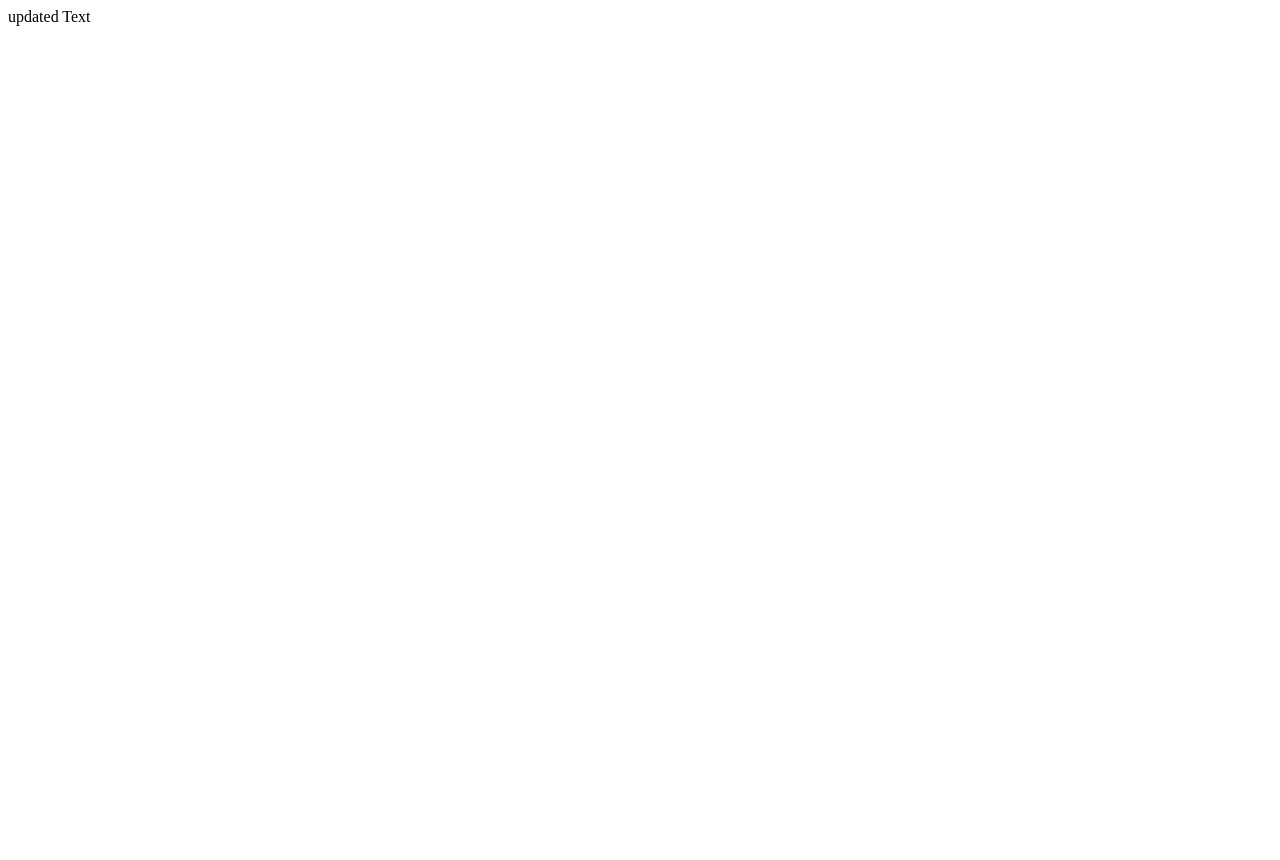
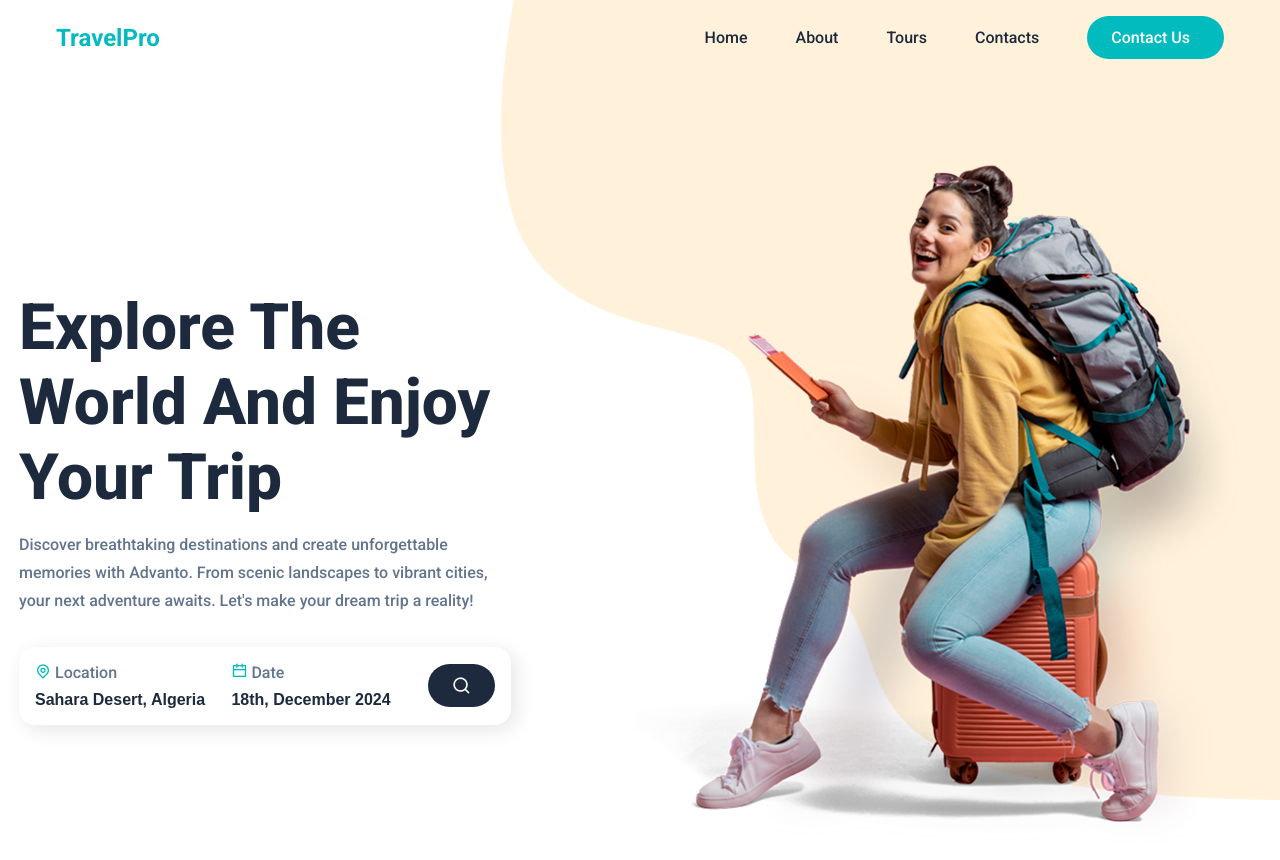
Before and after one commit to Jaybie1909/git-and-github-tutorial, a plain HTML site: page index.html in a window 1280 px wide. Before the commit the page ends 800 px from the top, so only its background shows below. Drawn offline with nearby package versions, Linux system fonts and the light colour scheme.

Commit message:
Add files via upload

```diff
--- a/index.html
+++ b/index.html
@@ -1,11 +1,116 @@
 <!DOCTYPE html>
 <html lang="en">
-<head>
-    <meta charset="UTF-8">
-    <meta name="viewport" content="width=device-width, initial-scale=1.0">
-    <title>Document</title>
-</head>
-<body>
-    updated Text
-</body>
+  <head>
+    <meta charset="UTF-8" />
+    <meta name="viewport" content="width=device-width, initial-scale=1.0" />
+    <link rel="stylesheet" href="style.css" />
+    <link
+      rel="stylesheet"
+      href="https://cdn.jsdelivr.net/npm/remixicon@2.5.0/fonts/remixicon.css"
+    />
+    <link rel="stylesheet" href="https://unpkg.com/aos@next/dist/aos.css" />
+    <title>travel Website - procoder09</title>
+  </head>
+  <body>
+    <nav>
+      <div class="nav__header">
+        <div class="nav__logo">
+          <a href="#">
+            <h1 data-aos="zoom-in" data-aos-duration="1500">TravelPro</h1>
+          </a>
+        </div>
+        <div class="nav__menu__btn" id="menu-btn">
+          <i class="ri-menu-3-line"></i>
+        </div>
+      </div>
+      <ul class="nav__links" id="nav-links">
+        <li data-aos="fade-up" data-aos-duration="1500" data-aos-delay="100">
+          <a href="#">Home</a>
+        </li>
+        <li data-aos="fade-up" data-aos-duration="1500" data-aos-delay="200">
+          <a href="#">About</a>
+        </li>
+        <li data-aos="fade-up" data-aos-duration="1500" data-aos-delay="300">
+          <a href="#">Tours</a>
+        </li>
+        <li data-aos="fade-up" data-aos-duration="1500" data-aos-delay="400">
+          <a href="#">Contacts</a>
+        </li>
+        <li data-aos="fade-left" data-aos-duration="1500" data-aos-delay="500">
+          <button class="btn">
+            Contact Us
+            <span><i class="ri-arrow-right-long-line"></i></span>
+          </button>
+        </li>
+      </ul>
+    </nav>
+
+    <header class="section__container header__container" id="home">
+      <div class="decore"><img src="Decore.png" alt="" /></div>
+      <div
+        class="header__image"
+        data-aos="zoom-in-left"
+        data-aos-duration="2500"
+      >
+        <img src="Traveller 1 (1).png" alt="header" />
+      </div>
+      <div class="header__content">
+        <h1 data-aos="fade-right" data-aos-duration="1500" data-aos-delay="700">
+          Explore The World And Enjoy Your Trip
+        </h1>
+        <p
+          class="section__description"
+          data-aos="flip-up"
+          data-aos-duration="1500"
+          data-aos-delay="900"
+        >
+          Discover breathtaking destinations and create unforgettable memories
+          with Advanto. From scenic landscapes to vibrant cities, your next
+          adventure awaits. Let's make your dream trip a reality!
+        </p>
+        <form
+          action="/"
+          data-aos="fade-up"
+          data-aos-duration="1500"
+          data-aos-delay="1100"
+        >
+          <div class="input__group">
+            <label for="location">
+              <span><i class="ri-map-pin-line"></i></span> Location
+            </label>
+            <input
+              type="text"
+              name="location"
+              placeholder="Sahara Desert, Algeria"
+            />
+          </div>
+          <div class="input__group">
+            <label for="date">
+              <span><i class="ri-calendar-line"></i></span> Date
+            </label>
+            <input
+              type="text"
+              name="location"
+              placeholder="18th, December 2024"
+            />
+          </div>
+          <button class="btn">
+            <i class="ri-search-line"></i>
+          </button>
+        </form>
+      </div>
+    </header>
+    <script src="https://unpkg.com/aos@next/dist/aos.js"></script>
+    <script>
+      AOS.init({ offset: 0 });
+    </script>
+    <script>
+      const menuBtn = document.getElementById("menu-btn");
+      const navLinks = document.getElementById("nav-links");
+
+      menuBtn.addEventListener("click", () => {
+        navLinks.classList.toggle("open");
+      });
+    </script>
+  </body>
 </html>
--- a/style.css
+++ b/style.css
@@ -0,0 +1,332 @@
+@import url("https://fonts.googleapis.com/css2?family=Dancing+Script:wght@400..700&family=Roboto:ital,wght@0,100..900;1,100..900&display=swap");
+
+:root {
+  --primary-color: #01bbbf;
+  --text-dark: #1d293d;
+  --text-light: #62748e;
+  --extra-light: #fafafa;
+  --white: #ffffff;
+  --max-width: 1200px;
+  --header-font: "Dancing Script", serif;
+}
+
+* {
+  padding: 0;
+  margin: 0;
+  box-sizing: border-box;
+}
+
+.section__container {
+  overflow: auto;
+  height: 90vh;
+  margin: auto;
+}
+
+.section__description {
+  font-size: 1rem;
+  font-weight: 500;
+  color: var(--text-light);
+  line-height: 1.75rem;
+  text-align: center;
+}
+
+.btn {
+  padding: 0.75rem 1.5rem;
+  outline: none;
+  border: none;
+  display: flex;
+  align-items: center;
+  gap: 10px;
+  font-size: 1rem;
+  font-family: "Roboto", serif;
+  color: var(--white);
+  background-color: var(--primary-color);
+  border-radius: 5rem;
+  transition: 0.3s;
+  cursor: pointer;
+}
+
+.btn:hover {
+  box-shadow: 0px 5px 20px rgba(0, 0, 0, 0.15);
+}
+
+img {
+  display: flex;
+  width: 100%;
+}
+
+a {
+  text-decoration: none;
+  transition: 0.3s;
+}
+
+ul {
+  list-style: none;
+}
+
+body {
+  font-family: "Roboto", serif;
+  height: 100vh;
+  width: 100%;
+  overflow: hidden;
+}
+
+nav {
+  position: fixed;
+  isolation: isolate;
+  width: 100%;
+  z-index: 9;
+}
+
+.nav__header {
+  padding: 1rem;
+  width: 100%;
+  display: flex;
+  align-items: center;
+  justify-content: space-between;
+  background-color: var(--extra-light);
+}
+
+.nav__logo a {
+  color: #01bbbf;
+}
+
+.nav__menu__btn {
+  font-size: 1.5rem;
+  color: var(--text-dark);
+  cursor: pointer;
+}
+
+.nav__links {
+  position: absolute;
+  bottom: 0;
+  left: 0;
+  width: 100%;
+  display: flex;
+  align-items: center;
+  justify-content: center;
+  flex-direction: column;
+  gap: 2rem;
+  padding: 2rem;
+  background-color: var(--extra-light);
+  transition: transform 0.5s;
+  z-index: -1;
+}
+
+.nav__links.open {
+  transform: translateY(100%);
+}
+
+.nav__links a {
+  font-weight: 500;
+  color: var(--text-dark);
+  white-space: nowrap;
+}
+
+.nav__links a:hover {
+  color: var(--primary-color);
+}
+
+.nav__links .btn {
+  font-weight: 500;
+  color: var(--text-dark);
+  background-color: var(--extra-light);
+}
+
+.header__container {
+  width: 100%;
+  padding-top: 4rem;
+  height: 100vh;
+  display: flex;
+  flex-direction: column;
+}
+
+.header__container .decore {
+  position: absolute;
+  top: 0;
+  width: 100%;
+  height: 100%;
+  z-index: -1;
+}
+
+.decore img {
+  position: absolute;
+  top: 0;
+  right: 0;
+  width: auto;
+  height: 100%;
+  object-fit: cover;
+  object-position: center;
+}
+
+.header__image img {
+  padding: 0 20px;
+  width: 100%;
+  max-width: 800px;
+  margin-inline: auto;
+}
+
+.header__content {
+  display: flex;
+  flex-direction: column;
+  align-items: center;
+  justify-content: center;
+  width: 100%;
+  padding: 0 10px;
+}
+
+.header__content h1 {
+  margin-bottom: 1rem;
+  font-size: 4rem;
+  font-weight: 800;
+  color: var(--text-dark);
+  text-align: center;
+}
+
+.header__content form {
+  margin-top: 2rem;
+  padding: 1rem;
+  display: flex;
+  align-items: center;
+  justify-content: space-between;
+  gap: 2rem 1rem;
+  flex-direction: column;
+  flex-wrap: wrap;
+  border-radius: 1rem;
+  box-shadow: 5px 5px 20px rgba(0, 0, 0, 0.1);
+}
+
+.header__content .input__group {
+  flex: 1;
+  display: grid;
+  gap: 0.5rem;
+}
+
+.header__content label {
+  display: flex;
+  align-items: center;
+  gap: 0.25rem;
+  font-weight: 500;
+  color: var(--text-light);
+}
+
+.header__content label span {
+  color: var(--primary-color);
+}
+
+.header__content input {
+  width: 100%;
+  outline: 0;
+  border: 0;
+  font-size: 1rem;
+  font-weight: 600;
+  color: var(--text-dark);
+}
+
+.header__content input::placeholder {
+  color: var(--text-dark);
+}
+
+.header__content .btn {
+  font-size: 1.2rem;
+  background-color: var(--text-dark);
+}
+
+.header__content .btn:hover {
+  background-color: var(--primary-color);
+}
+
+@media (width > 540px) {
+  .header__content form {
+    flex-direction: row;
+  }
+}
+
+@media (width>768px) {
+  .header__container {
+    padding-top: 4rem;
+  }
+  .header__image img {
+    width: 500px;
+  }
+}
+
+@media (width > 884px) {
+  .header__image img {
+    width: 100%;
+    max-width: 800px;
+    margin-inline: auto;
+  }
+
+  .section__container {
+    overflow: hidden;
+  }
+  nav {
+    position: static;
+    padding: 1rem;
+    max-width: var(--max-width);
+    margin-inline: auto;
+    display: flex;
+    align-items: center;
+    justify-content: space-between;
+    gap: 1rem;
+  }
+
+  .nav__header {
+    flex: 1;
+    padding: 0;
+    background-color: transparent;
+  }
+
+  .nav__menu__btn {
+    display: none;
+  }
+
+  .nav__links {
+    position: static;
+    width: fit-content;
+    padding: 0;
+    flex-direction: row;
+    gap: 3rem;
+    background-color: transparent;
+    transform: none !important;
+  }
+
+  .nav__links a {
+    padding-bottom: 0.5rem;
+    border-bottom: 2px solid transparent;
+  }
+
+  .nav__links a:hover {
+    border-color: var(--primary-color);
+  }
+
+  .nav__links .btn {
+    color: var(--white);
+    background-color: var(--primary-color);
+  }
+
+  .header__content {
+    display: flex;
+    flex-direction: column;
+    align-items: center;
+    justify-content: center;
+    width: 40%;
+  }
+
+  .header__container {
+    overflow: hidden;
+    display: flex;
+    flex-direction: row-reverse;
+    justify-content: space-around;
+    align-items: center;
+  }
+
+  .header__image {
+    grid-area: 1/2/2/3;
+  }
+
+  .header__content :is(h1, .section__description) {
+    text-align: left;
+  }
+}
```
Also changed, not shown: main.js (added, +81 -0 lines), Decore.png (added), Traveller 1 (1).png (added), header.png (added).
